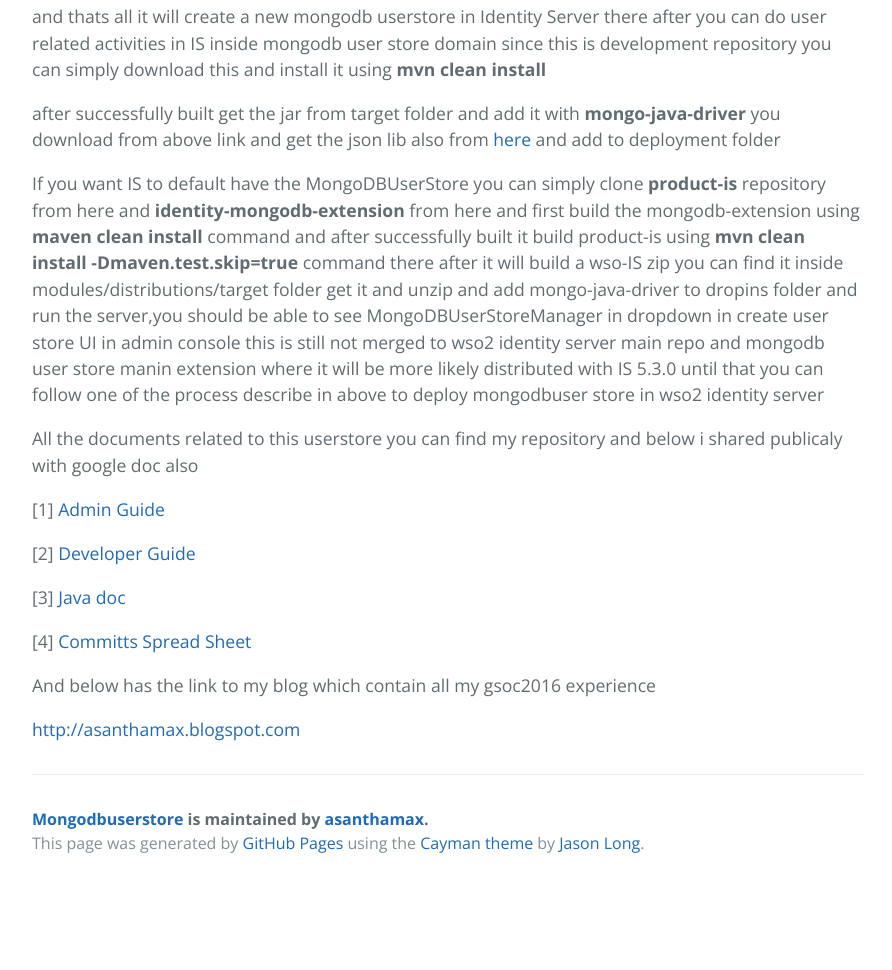
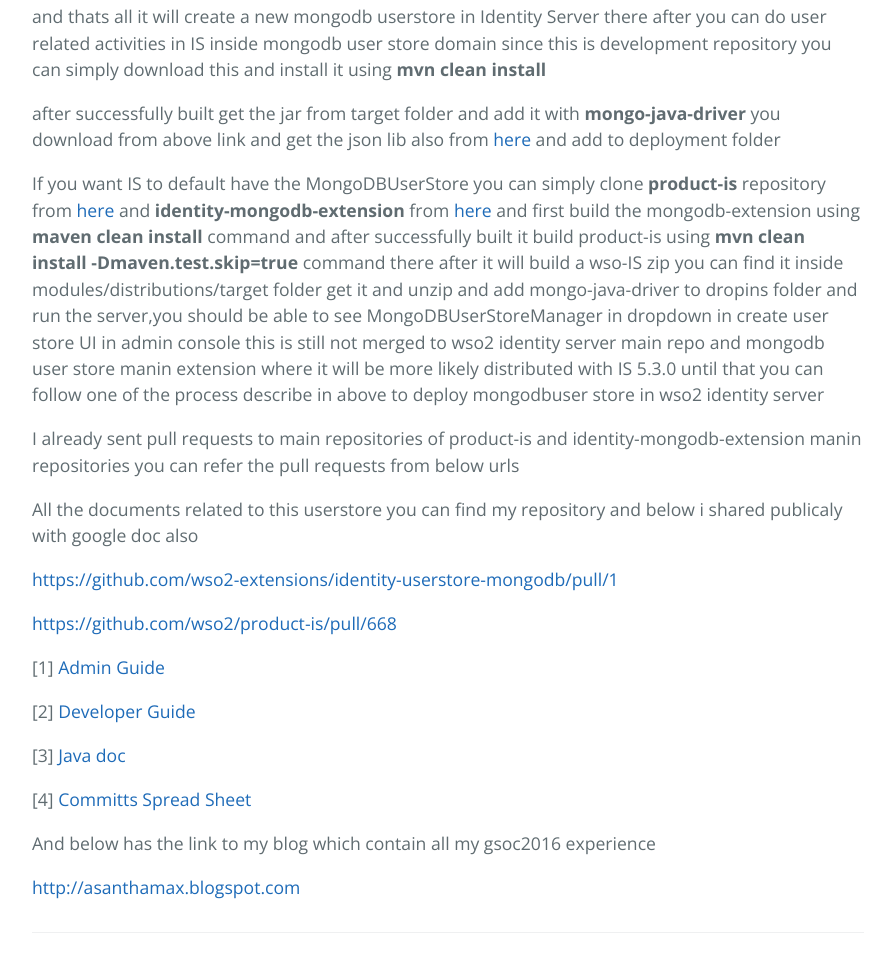
Before and after one commit to Pushpalanka/mongodbuserstore, a plain HTML site: page index.html in a window 1280 px wide. Shown: the part 1742-2712 px from the top of the page, without its empty margins (192-1084 px from the left). Before the commit the page ends 2629 px from the top, so only its background shows below. Drawn offline with nearby package versions, Linux system fonts and the light colour scheme.

Commit message:
Update index.html

```diff
--- a/index.html
+++ b/index.html
@@ -80,10 +80,13 @@ then create a new user store with giving appropriate connection configuration</p
 
 <p>after successfully built get the jar from target folder and add it with <b>mongo-java-driver</b> you download from above link and get the json lib also from <a href="https://github.com/asanthamax/mongodbuserstore/tree/gh-pages">here</a> and add to deployment folder</p>
 
-<p>If you want IS to default have the MongoDBUserStore you can simply clone <b>product-is</b> repository from here and <b>identity-mongodb-extension</b> from here and first build the mongodb-extension using <b>maven clean install</b> command and after successfully built it build product-is using <b>mvn clean install -Dmaven.test.skip=true</b> command there after it will build a wso-IS zip you can find it inside modules/distributions/target folder get it and unzip and add mongo-java-driver to dropins folder and run the server,you should be able to see MongoDBUserStoreManager in dropdown in create user store UI in admin console this is still not merged to wso2 identity server main repo and mongodb user store manin extension where it will be more likely distributed with IS 5.3.0 until that you can follow one of the process describe in above to deploy mongodbuser store in wso2 identity server</p>
+<p>If you want IS to default have the MongoDBUserStore you can simply clone <b>product-is</b> repository from <a href="https://github.com/asanthamax/product-is">here</a> and <b>identity-mongodb-extension</b> from <a href="https://github.com/asanthamax/identity-userstore-mongodb">here</a> and first build the mongodb-extension using <b>maven clean install</b> command and after successfully built it build product-is using <b>mvn clean install -Dmaven.test.skip=true</b> command there after it will build a wso-IS zip you can find it inside modules/distributions/target folder get it and unzip and add mongo-java-driver to dropins folder and run the server,you should be able to see MongoDBUserStoreManager in dropdown in create user store UI in admin console this is still not merged to wso2 identity server main repo and mongodb user store manin extension where it will be more likely distributed with IS 5.3.0 until that you can follow one of the process describe in above to deploy mongodbuser store in wso2 identity server</p>
 
+<p>I already sent pull requests to main repositories of product-is and identity-mongodb-extension manin repositories you can refer the pull requests from below urls</p>
 <p>All the documents related to this userstore you can find my repository and below i shared publicaly with google doc also</p>
 
+<p><a href="https://github.com/wso2-extensions/identity-userstore-mongodb/pull/1">https://github.com/wso2-extensions/identity-userstore-mongodb/pull/1</a></p>
+<p><a href="https://github.com/wso2/product-is/pull/668">https://github.com/wso2/product-is/pull/668</a></p>
 <p>[1] <a href="https://docs.google.com/document/d/1mdnmYruzQz5QSxAYwM1XVeJntJMFdxUsV5gord7LuPA/edit?usp=sharing">Admin Guide</a></p>
 <p>[2] <a href="https://docs.google.com/document/d/1fCLfZYsPOBkHMzRCGM3aexoBSplX3bKIRmONmFsgkBc/edit?usp=sharing">Developer Guide</a></p>
 <p>[3] <a href="http://googledrive.com/host/0B__ZE1ru1jkXbDVoSDlveV9yNk0">Java doc</a></p>
```
